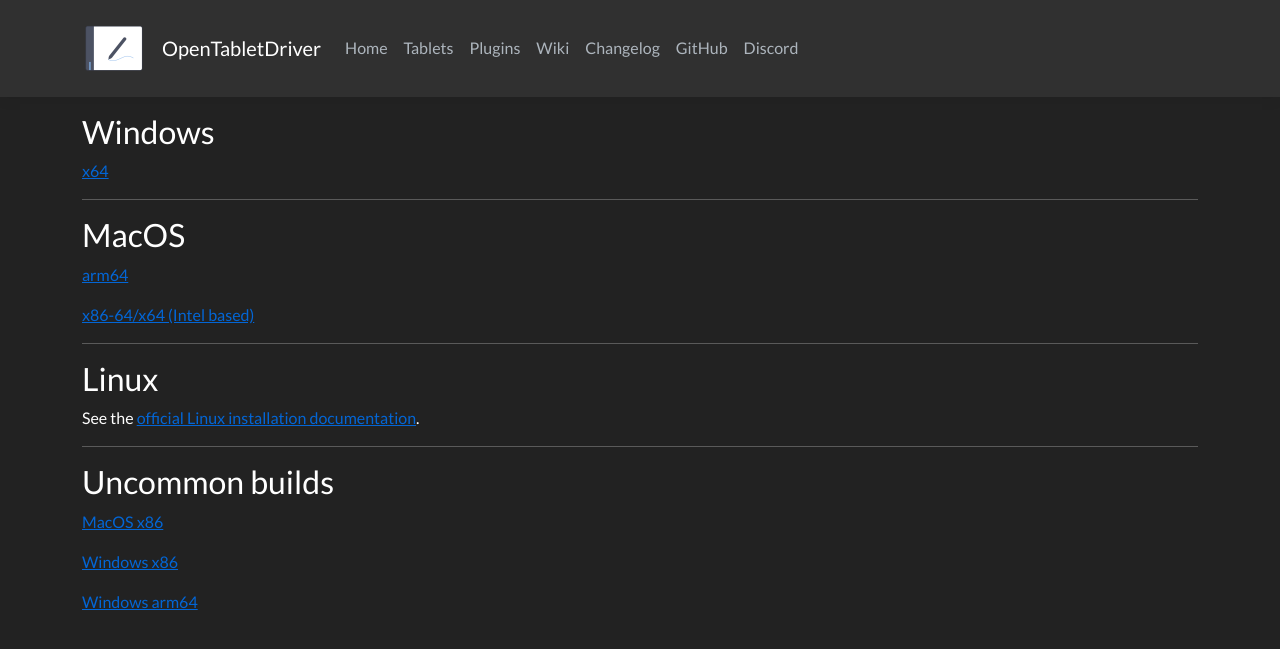
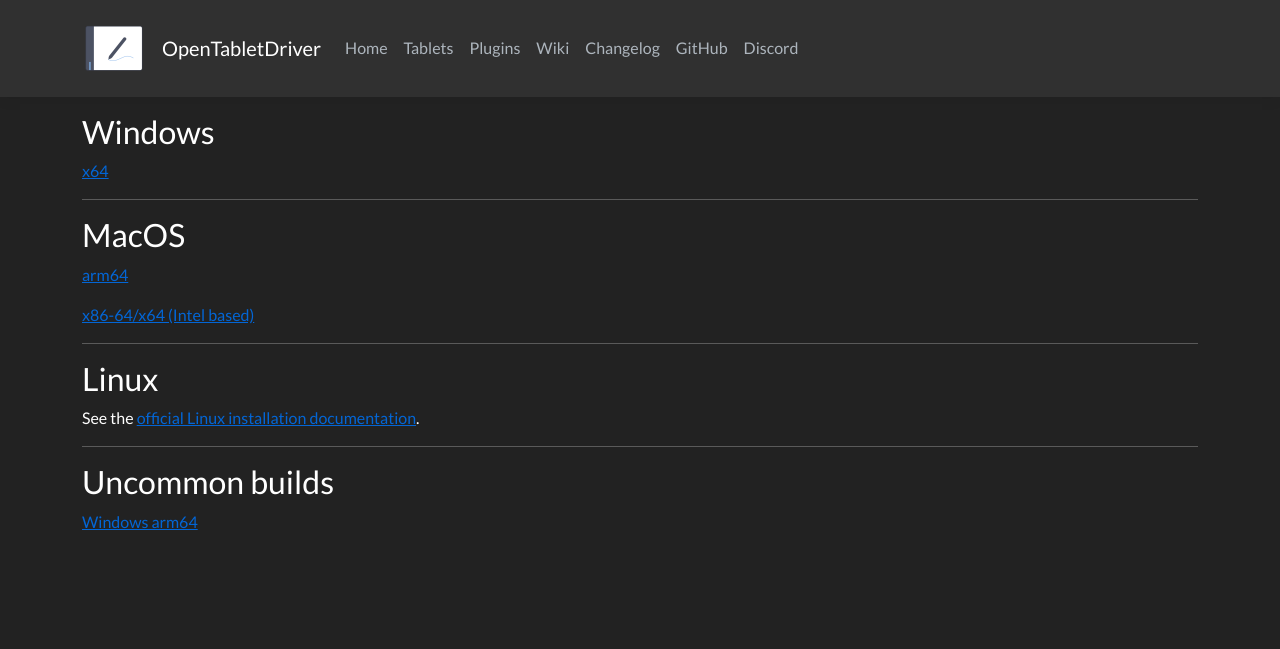
Before and after one commit to OpenTabletDriver/opentabletdriver.github.io, a Jekyll site: the page built from _sections/Framework.md, in a window 1280 px wide. Shown: the top 649 px of the page. Built offline with Jekyll 4.4.1, drawn with Linux system fonts in a browser that asks for light colours; nearby versions of some CDN libraries.

Commit message:
Fix links and remove x86 builds

```diff
--- a/_sections/Framework.md
+++ b/_sections/Framework.md
@@ -4,7 +4,7 @@ title: Frameworks
 
 ### Windows
 
-[x64](https://aka.ms/dotnet/current/windowsdesktop-runtime-win-x64.pkg)
+[x64](https://aka.ms/dotnet/current/windowsdesktop-runtime-win-x64.exe)
 
 ---
 
@@ -24,8 +24,4 @@ See the [official Linux installation documentation](https://docs.microsoft.com/e
 
 ### Uncommon builds
 
-[MacOS x86](https://aka.ms/dotnet/current/dotnet-runtime-osx-x86.pkg)
-
-[Windows x86](https://aka.ms/dotnet/current/windowsdesktop-runtime-win-x86.pkg)
-
-[Windows arm64](https://aka.ms/dotnet/current/windowsdesktop-runtime-win-arm64.pkg)
+[Windows arm64](https://aka.ms/dotnet/current/windowsdesktop-runtime-win-arm64.exe)
```
